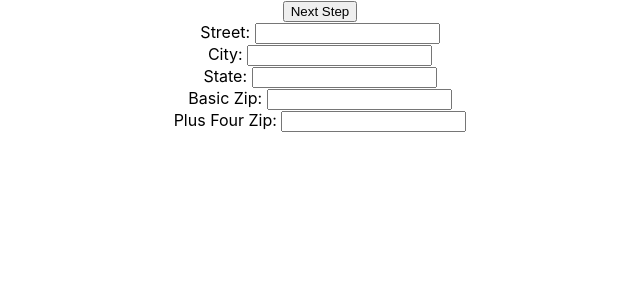
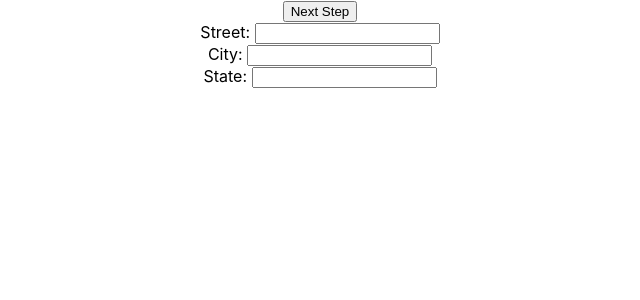
Before and after one commit to jackmoch/composition, a React (Create React App) app: page / in a window 1280 px wide. Shown: the top 300 px of the page, without its empty margins (320-960 px from the left). Built offline with nearby package versions, Linux system fonts and the light colour scheme.

Commit message:
steps function returns collection of component objects
Had to initialize string values as empty strings to prevent untouched
components from using other components values. Not clear on the origin
of this behavior

```diff
--- a/src/Address.js
+++ b/src/Address.js
@@ -21,18 +21,6 @@ const Address = props => {
                  value={props.state}
                  onChange={props.onChange}/>
         </div>
-        <div>
-          <label>Basic Zip: </label>
-          <input name="basicZip"
-                 value={props.basicZip}
-                 onChange={props.onChange}/>
-        </div>
-        <div>
-          <label>Plus Four Zip: </label>
-          <input name="plusFourZip"
-                 value={props.plusFourZip}
-                 onChange={props.onChange}/>
-        </div>
       </div>
   )
 };
--- a/src/App.js
+++ b/src/App.js
@@ -8,40 +8,43 @@ class App extends Component {
     super(props);
     this.state = {
       address: {
-        street: undefined,
-        city: undefined,
-        state: undefined,
-        basicZip: undefined,
-        plusFourZip: undefined
+        street: "",
+        city: "",
+        state: "",
       },
       client: {
-        firstName: undefined,
-        lastName: undefined
+        firstName: "",
+        lastName: ""
       },
       currentStepIdx: 0
     };
-    this.steps = [{
+    this.changeStep = this.changeStep.bind(this);
+    this.steps = this.steps.bind(this);
+    this.initializeStep = this.initializeStep.bind(this);
+  }
+
+  steps() {
+    return [{
       component: Address,
-      props: {...this.state.address},
+      props: this.state.address,
       events: {
-        onChange: ({target: {key, value}}) => {
+        onChange: ({target: {name, value}}) => {
           const address = {...this.state.address};
-          address[key] = value;
+          address[name] = value;
           this.setState({address})
         }
       },
     }, {
       component: FirstLast,
-      props: {...this.state.client},
+      props: this.state.client,
       events: {
-        onChange: ({target: {key, value}}) => {
+        onChange: ({target: {name, value}}) => {
           const client = {...this.state.client};
-          client[key] = value;
+          client[name] = value;
           this.setState({client})
         }
       }
     }];
-    this.changeStep = this.changeStep.bind(this);
   }
 
   initializeStep({component, props, events}) {
@@ -49,7 +52,7 @@ class App extends Component {
   }
 
   changeStep() {
-    const lastStep = this.steps.length - 1;
+    const lastStep = this.steps().length - 1;
     const nextStep = this.state.currentStepIdx + 1;
     return nextStep <= lastStep ?
         this.setState({currentStepIdx: nextStep}) :
@@ -60,7 +63,7 @@ class App extends Component {
     return (
         <div className="App">
           <button onClick={this.changeStep}>Next Step</button>
-          {this.initializeStep(this.steps[this.state.currentStepIdx])}
+          {this.initializeStep(this.steps()[this.state.currentStepIdx])}
         </div>
     );
   }
```
